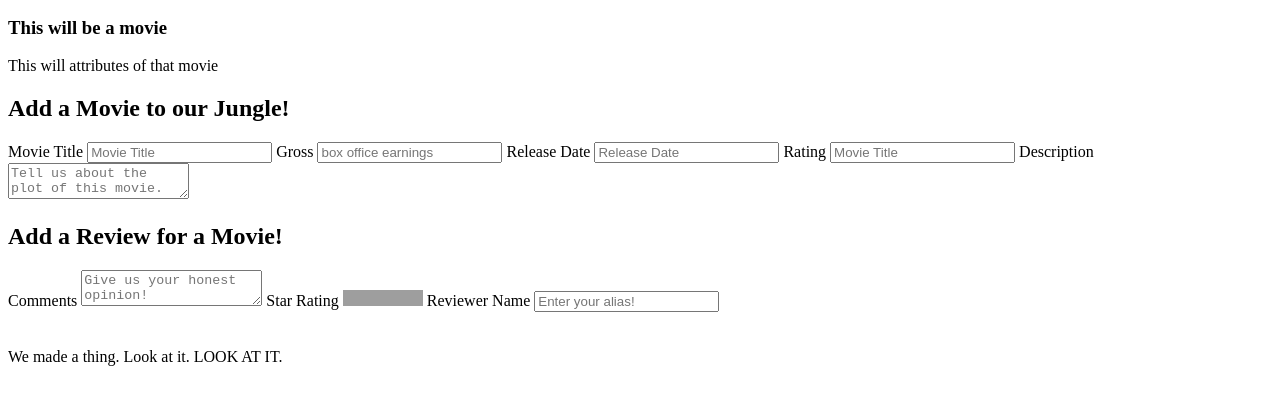
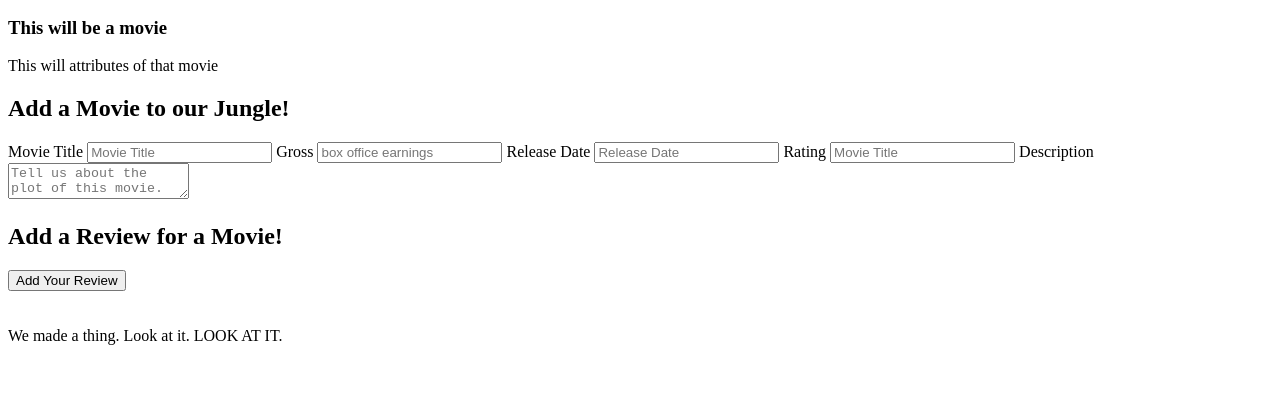
Before and after one commit to villanagi89/bananas-app, a website: page app/index.html in a window 1280 px wide. Shown: the part 131-536 px from the top of the page. Drawn offline with nearby package versions, Linux system fonts and the light colour scheme; files that its build step writes are made by us from their sources; grey boxes are pictures that could not be loaded.

Commit message:
Add #toggle_add_review button to index.html & App.toggleAddReview() to app.js to show/hide the add review form

```diff
--- a/app/index.html
+++ b/app/index.html
@@ -26,7 +26,9 @@
 
     <section class="main-content">
       <header id="header" class="">
+
     <h1>Bananas!</h1>
+
     <h2>Review a movie, you cheeky monkey!</h2>
     </header>
     </section>
@@ -58,6 +60,9 @@
 
           <div class="review-form">
           <h2>Add a Review for a Movie!</h2>
+
+          <button id="toggle_add_review">Add Your Review</button>
+
           <form id="new-review-form">
             <div class="form-group">
               <label for="review-comment">Comments</label>
--- a/app/js/app.js
+++ b/app/js/app.js
@@ -20,6 +20,19 @@ App.greet = function(string){
   return string = typeof string !== 'undefined' ? 'Hello ' + string : "Hello World";
 };
 
+App.toggleAddReview = function(){
+  //initial state of add review form is hidden
+  $("#new-review-form").hide();
+
+  //toggle show/hide on click
+  $("#toggle_add_review").click(function(){
+    $("#new-review-form").toggle();
+  });
+};
+
 $(document).ready(function(){
   trace('hello world');
+
+  App.toggleAddReview();
+
 });
```
